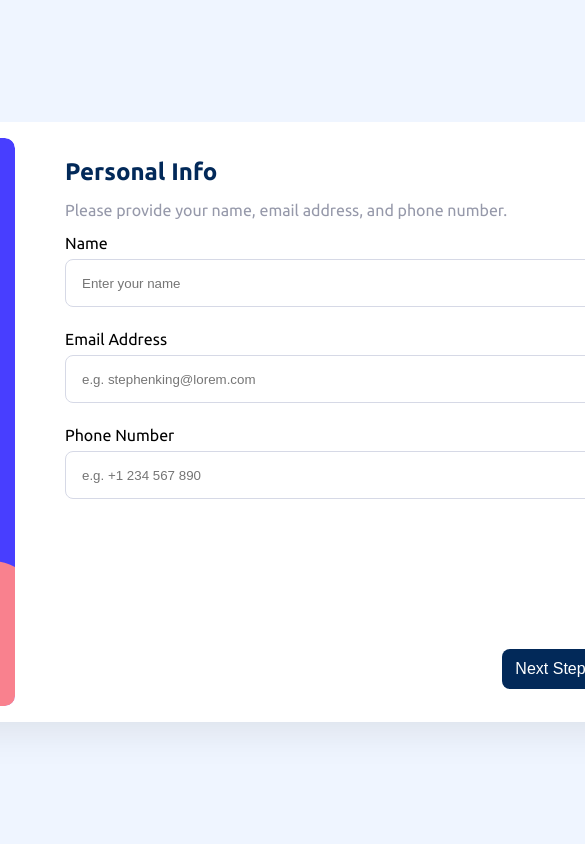
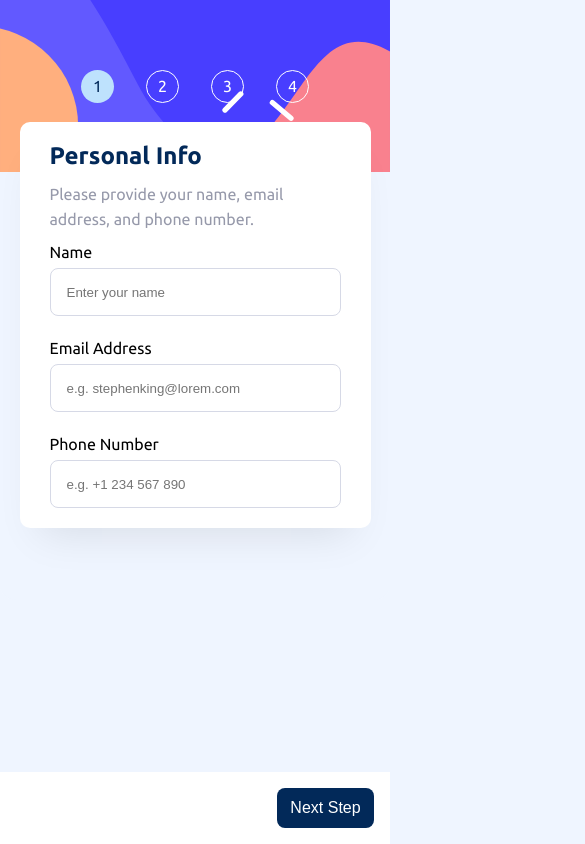
Before and after one commit to unaygney/multi-step-form, a React (Vite) app: page / in a window 390 px wide. Shown: the top 844 px of the page, 585 px wide, since content can reach past the window. Built offline with nearby package versions, Linux system fonts and the light colour scheme.

Commit message:
mobile design is done

```diff
--- a/src/components/steps/MultiStepForm.jsx
+++ b/src/components/steps/MultiStepForm.jsx
@@ -13,7 +13,7 @@ import Success from "./Success";
 function MultiStepForm() {
   const [billingTypes, setBillingTypes] = useState("monthly");
 const [step , setStep ] = useState(1)
-console.log(step)
+
   return (
     <>
       <div className="form-container">
--- a/src/main.css
+++ b/src/main.css
@@ -5,6 +5,10 @@
 @import url("https://fonts.googleapis.com/css2?family=Ubuntu:wght@400;500;700&display=swap");
 * {
   box-sizing: border-box; }
+
+html, body {
+  width: 100%;
+  height: 100%; }
 
 html, body, div, span, applet, object, iframe,
 h1, h2, h3, h4, h5, h6, p, blockquote, pre,
@@ -147,7 +151,6 @@ input:focus + .slider {
 
 body {
   background-color: #EFF5FF;
-  height: 100vh;
   display: flex;
   align-items: center;
   justify-content: center; }
@@ -158,7 +161,9 @@ body {
     padding: 16px;
     width: 940px;
     height: 600px; }
-    body .multi-step-form .side-bar {
+    body .multi-step-form .form-container {
+      display: flex; }
+      body .multi-step-form .form-container .side-bar {
         width: 274px;
         height: 568px;
         border-radius: 10px;
@@ -169,11 +174,11 @@ body {
         padding-left: 32px;
         gap: 32px;
         color: #FFF; }
-      body .multi-step-form .side-bar .item {
+        body .multi-step-form .form-container .side-bar .item {
           display: flex;
           align-items: center;
           gap: 16px; }
-        body .multi-step-form .side-bar .item .item-number {
+          body .multi-step-form .form-container .side-bar .item .item-number {
             border: 1px solid #FFF;
             width: 33px;
             height: 33px;
@@ -181,30 +186,28 @@ body {
             align-items: center;
             justify-content: center;
             border-radius: 9999px; }
-          body .multi-step-form .side-bar .item .item-number.active {
+            body .multi-step-form .form-container .side-bar .item .item-number.active {
               background-color: #BEE2FD;
               color: #022959;
               border: none; }
-        body .multi-step-form .side-bar .item .item-body {
+          body .multi-step-form .form-container .side-bar .item .item-body {
             display: flex;
             flex-direction: column;
             gap: 4px; }
-          body .multi-step-form .side-bar .item .item-body .subtitle {
+            body .multi-step-form .form-container .side-bar .item .item-body .subtitle {
               font-size: 12px;
               font-weight: 400;
               line-height: normal;
               font-style: normal;
               color: #ABBCFF;
               text-transform: uppercase; }
-          body .multi-step-form .side-bar .item .item-body .title {
+            body .multi-step-form .form-container .side-bar .item .item-body .title {
               font-size: 14px;
               font-style: normal;
               font-weight: 700;
               line-height: normal;
               letter-spacing: 1px;
               text-transform: uppercase; }
-    body .multi-step-form .form-container {
-      display: flex; }
       body .multi-step-form .form-container .buttons {
         display: flex; }
         body .multi-step-form .form-container .buttons .btn.active {
@@ -259,7 +262,10 @@ body {
               border-radius: 8px;
               display: flex;
               flex-direction: column;
-              padding: 16px; }
+              padding: 16px;
+              cursor: pointer; }
+              body .multi-step-form .form-container form .step2-form .radio-group label:hover {
+                border: 1px solid #483EFF; }
               body .multi-step-form .form-container form .step2-form .radio-group label .info {
                 margin-top: auto; }
                 body .multi-step-form .form-container form .step2-form .radio-group label .info .select-title {
@@ -309,7 +315,10 @@ body {
               display: flex;
               align-items: center;
               gap: 24px;
-              padding: 24px 12px; }
+              padding: 24px 12px;
+              cursor: pointer; }
+              body .multi-step-form .form-container form .step3-form .checkbox-group .checkbox-label:hover {
+                border: 1px solid #483EFF; }
               body .multi-step-form .form-container form .step3-form .checkbox-group .checkbox-label.active {
                 border: 1px solid #483EFF;
                 background-color: #F8F9FF; }
@@ -374,6 +383,8 @@ body {
                   line-height: 20px;
                   text-decoration-line: underline;
                   cursor: pointer; }
+                  body .multi-step-form .form-container form .step4-form .control-panel .control-item .control-item-name .change:hover {
+                    color: #483EFF; }
                 body .multi-step-form .form-container form .step4-form .control-panel .control-item .control-item-name .picked {
                   color: #022959;
                   font-size: 16px;
@@ -416,3 +427,62 @@ body {
             margin-top: 14px; }
         body .multi-step-form .form-container form .buttons {
           margin-top: auto; }
+
+@media (max-width: 478px) {
+  body {
+    align-items: flex-start; }
+    body .multi-step-form {
+      padding: 0;
+      width: 100%;
+      background-color: #EFF5FF;
+      box-shadow: none; }
+      body .multi-step-form .form-container {
+        flex-direction: column;
+        align-items: center;
+        width: 100vw; }
+        body .multi-step-form .form-container .side-bar {
+          flex-direction: row;
+          justify-content: center;
+          width: 100%;
+          height: 172px;
+          background: url("./assets/bg-sidebar-mobile.svg") no-repeat center/cover;
+          padding: 0;
+          border-radius: 0; }
+          body .multi-step-form .form-container .side-bar .item {
+            justify-content: center; }
+            body .multi-step-form .form-container .side-bar .item .item-body {
+              display: none; }
+        body .multi-step-form .form-container form {
+          margin-top: -50px;
+          background-color: #FFF;
+          border-radius: 10px;
+          height: 376px;
+          width: 90%;
+          box-shadow: 0px 25px 40px -20px rgba(0, 0, 0, 0.1);
+          padding: 0 30px; }
+          body .multi-step-form .form-container form .step2-form .radio-group {
+            flex-direction: column;
+            gap: 12px;
+            margin-top: 0; }
+          body .multi-step-form .form-container form .step3-form .checkbox-group .checkbox-label {
+            gap: 12px;
+            padding: 12px; }
+            body .multi-step-form .form-container form .step3-form .checkbox-group .checkbox-label .checkbox-text {
+              gap: 0; }
+              body .multi-step-form .form-container form .step3-form .checkbox-group .checkbox-label .checkbox-text .checkbox-title {
+                font-size: 14px; }
+          body .multi-step-form .form-container form .success-page {
+            padding: 12px; }
+            body .multi-step-form .form-container form .success-page .success-title {
+              font-size: 24px; }
+            body .multi-step-form .form-container form .success-page .success-text {
+              width: 34ch;
+              font-size: 14px; }
+          body .multi-step-form .form-container form .buttons {
+            position: fixed;
+            bottom: 0;
+            left: 0;
+            right: 0;
+            background-color: #FFF; }
+            body .multi-step-form .form-container form .buttons .btn {
+              margin: 16px; } }
--- a/src/sass/base/_reset.scss
+++ b/src/sass/base/_reset.scss
@@ -5,6 +5,11 @@
 
 *{
 	box-sizing: border-box;
+}
+
+html , body{
+	width: 100%;
+	height: 100%;
 }
 
 html, body, div, span, applet, object, iframe,
--- a/src/sass/pages/_home.scss
+++ b/src/sass/pages/_home.scss
@@ -1,9 +1,10 @@
 body {
   background-color: $bg-color;
-  height: 100vh;
   display: flex;
   align-items: center;
   justify-content: center;
+
+
 
   .multi-step-form {
     background-color: $color-white;
@@ -13,11 +14,14 @@ body {
     width: 940px;
     height: 600px;
 
+    .form-container {
+      display: flex;
       .side-bar {
         width: 274px;
         height: 568px;
         border-radius: 10px;
-      background: url("./assets/bg-sidebar-desktop.svg") no-repeat center/cover;
+        background: url("./assets/bg-sidebar-desktop.svg") no-repeat
+          center/cover;
         display: flex;
         flex-direction: column;
         padding-top: 40px;
@@ -70,9 +74,6 @@ body {
           }
         }
       }
-
-    .form-container {
-      display: flex;
 
       .buttons {
         display: flex;
@@ -146,6 +147,10 @@ padding: 20px 0;
               display: flex;
               flex-direction: column;
               padding: 16px;
+              cursor: pointer;
+              &:hover {
+                border: 1px solid $color-purple;
+              }
 
               .info {
                 margin-top: auto;
@@ -216,6 +221,11 @@ padding: 20px 0;
               align-items: center;
               gap: 24px;
               padding: 24px 12px;
+              cursor: pointer;
+
+              &:hover {
+                border: 1px solid $color-purple;
+              }
 
               &.active {
                 border: 1px solid $color-purple;
@@ -302,6 +312,10 @@ padding: 20px 0;
                   line-height: 20px;
                   text-decoration-line: underline;
                   cursor: pointer;
+
+                  &:hover {
+                    color: $color-purple;
+                  }
                 }
 
                 .picked {
@@ -346,7 +360,7 @@ padding: 20px 0;
           justify-content: center;
           height: 90%;
 
-          .success-title{
+          .success-title {
             margin-top: 32px;
             color: $color-denim;
             font-size: 32px;
@@ -371,3 +385,93 @@ padding: 20px 0;
     }
   }
 }
+
+@media (max-width: 478px) {
+  body {
+    align-items: flex-start;
+    .multi-step-form {
+      padding: 0;
+      width: 100%;
+      background-color: $bg-color;
+      box-shadow: none;
+      .form-container {
+        flex-direction: column;
+        align-items: center;
+        width: 100vw;
+        .side-bar {
+          flex-direction: row;
+          justify-content: center;
+          width: 100%;
+          height: 172px;
+          background: url("./assets/bg-sidebar-mobile.svg") no-repeat
+            center/cover;
+          padding: 0;
+          border-radius: 0;
+          .item {
+            justify-content: center;
+            .item-body {
+              display: none;
+            }
+          }
+        }
+
+        form {
+          margin-top: -50px;
+          background-color: $color-white;
+          border-radius: 10px;
+          height: 376px;
+          width: 90%;
+          box-shadow: 0px 25px 40px -20px rgba(0, 0, 0, 0.10);
+          padding: 0 30px;
+
+          .step2-form{
+            .radio-group{
+              flex-direction: column;
+              gap: 12px;
+              margin-top: 0;
+            }
+          }
+
+          .step3-form{
+            .checkbox-group{
+
+              .checkbox-label{
+                gap: 12px;
+padding: 12px;
+                .checkbox-text{
+                  gap: 0;
+                  .checkbox-title{
+                    font-size: 14px;
+                  }
+                }
+              }
+            }
+          }
+
+          .success-page{
+            padding: 12px;
+            .success-title{
+              font-size: 24px;
+            }
+            .success-text{
+              width: 34ch;
+              font-size: 14px;
+            }
+          }
+
+
+          .buttons{
+            position:fixed;
+            bottom: 0;
+            left: 0;
+            right: 0;
+            background-color: $color-white;
+       .btn{
+margin: 16px;
+       }
+          }
+        }
+      }
+    }
+  }
+}
```
Lines whose indentation alone changed are shown as unchanged.
